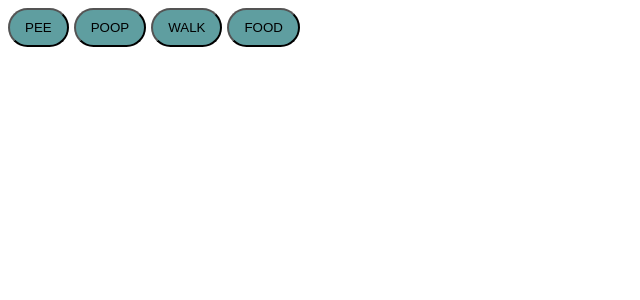
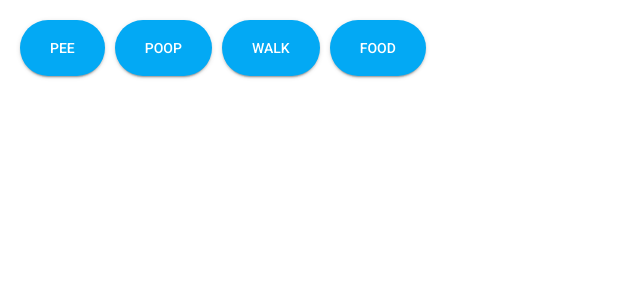
Before and after one commit to vipulchadda/Activity-Tracker, an Angular app in the folder ui/: page /index.html in a window 1280 px wide. Shown: the top 300 px of the page, without its empty margins (0-640 px from the left). Built offline with nearby package versions, Linux system fonts and the light colour scheme.

Commit message:
Adding angular material buttons and snackbar

```diff
--- a/ui/package.json
+++ b/ui/package.json
@@ -12,10 +12,12 @@
   "private": true,
   "dependencies": {
     "@angular/animations": "~10.1.0",
+    "@angular/cdk": "^10.2.4",
     "@angular/common": "~10.1.0",
     "@angular/compiler": "~10.1.0",
     "@angular/core": "~10.1.0",
     "@angular/forms": "~10.1.0",
+    "@angular/material": "^10.2.4",
     "@angular/platform-browser": "~10.1.0",
     "@angular/platform-browser-dynamic": "~10.1.0",
     "@angular/router": "~10.1.0",
--- a/ui/src/app/components/log-button/log-button.component.html
+++ b/ui/src/app/components/log-button/log-button.component.html
@@ -1 +1 @@
-<button (click)="click()">{{ type }}</button>
+<button mat-raised-button color="primary" (click)="click()">{{ type }}</button>
--- a/ui/src/app/components/log-button/log-button.component.scss
+++ b/ui/src/app/components/log-button/log-button.component.scss
@@ -0,0 +1,5 @@
+button.mat-raised-button {
+    padding: 10px 30px;
+    border-radius: 40px;
+    margin-right: 10px;
+}
--- a/ui/src/app/components/log-button/log-button.component.ts
+++ b/ui/src/app/components/log-button/log-button.component.ts
@@ -1,6 +1,8 @@
 import { ActivityType } from 'src/app/enums/activity-type.enum';
 import { ApiService } from 'src/app/services/api.service';
 import { Component, Input } from '@angular/core';
+import { HttpErrorResponse } from '@angular/common/http';
+import { MatSnackBar } from '@angular/material/snack-bar';
 
 @Component({
     selector: 'app-log-button',
@@ -10,9 +12,20 @@ import { Component, Input } from '@angular/core';
 export class LogButtonComponent {
     @Input() type: ActivityType;
 
-    constructor(private apiService: ApiService) {}
+    constructor(private apiService: ApiService, private snackBar: MatSnackBar) {}
 
     click() {
-        this.apiService.trackActivity(this.type);
+        this.apiService.trackActivity(this.type).subscribe(
+            () => {
+                this.openSnackbar('Save successful');
+            },
+            (error: HttpErrorResponse) => {
+                this.openSnackbar(`Save failed. Error: ${error.message}`);
+            }
+        );
+    }
+
+    private openSnackbar(message: string): void {
+        this.snackBar.open(message, null, { duration: 3000 });
     }
 }
--- /dev/null
+++ b/ui/src/app/model/track-response.model.ts
@@ -0,0 +1,3 @@
+export interface TrackResponse {
+    message: string;
+}
--- a/ui/src/app/services/api.service.ts
+++ b/ui/src/app/services/api.service.ts
@@ -1,7 +1,9 @@
-import { Injectable } from '@angular/core';
 import { ActivityType } from '../enums/activity-type.enum';
 import { environment } from 'src/environments/environment';
 import { HttpClient } from '@angular/common/http';
+import { Injectable } from '@angular/core';
+import { Observable } from 'rxjs';
+import { TrackResponse } from '../model/track-response.model';
 
 @Injectable({
     providedIn: 'root'
@@ -9,9 +11,7 @@ import { HttpClient } from '@angular/common/http';
 export class ApiService {
     constructor(private httpClient: HttpClient) {}
 
-    trackActivity(type: ActivityType) {
-        this.httpClient
-            .post(`${environment.baseURL}/track-activity`, { type: type })
-            .subscribe((resp) => console.log(resp));
+    trackActivity(type: ActivityType): Observable<TrackResponse> {
+        return this.httpClient.post<TrackResponse>(`${environment.baseURL}/track-activity`, { type: type });
     }
 }
--- a/ui/src/index.html
+++ b/ui/src/index.html
@@ -6,6 +6,8 @@
         <base href="/" />
         <meta name="viewport" content="width=device-width, initial-scale=1" />
         <link rel="icon" type="image/x-icon" href="favicon.ico" />
+        <link href="https://fonts.googleapis.com/css?family=Roboto:300,400,500&display=swap" rel="stylesheet" />
+        <link href="https://fonts.googleapis.com/icon?family=Material+Icons" rel="stylesheet" />
     </head>
     <body>
         <app-root></app-root>
--- a/ui/src/styles.scss
+++ b/ui/src/styles.scss
@@ -1,7 +1,45 @@
+// Custom Theming for Angular Material
+// For more information: https://material.angular.io/guide/theming
+@import '~@angular/material/theming';
+// Plus imports for other components in your app.
+
+// Include the common styles for Angular Material. We include this here so that you only
+// have to load a single css file for Angular Material in your app.
+// Be sure that you only ever include this mixin once!
+@include mat-core();
+
+// Define the palettes for your theme using the Material Design palettes available in palette.scss
+// (imported above). For each palette, you can optionally specify a default, lighter, and darker
+// hue. Available color palettes: https://material.io/design/color/
+$activity-tracker-primary: mat-palette($mat-light-blue);
+$activity-tracker-accent: mat-palette($mat-pink, A200, A100, A400);
+
+// The warn palette is optional (defaults to red).
+$activity-tracker-warn: mat-palette($mat-red);
+
+// Create the theme object. A theme consists of configurations for individual
+// theming systems such as "color" or "typography".
+$activity-tracker-theme: mat-light-theme(
+    (
+        color: (
+            primary: $activity-tracker-primary,
+            accent: $activity-tracker-accent,
+            warn: $activity-tracker-warn
+        )
+    )
+);
+
+// Include theme styles for core and each component used in your app.
+// Alternatively, you can import and @include the theme mixins for each component
+// that you are using.
+@include angular-material-theme($activity-tracker-theme);
+
 /* You can add global styles to this file, and also import other style files */
-button {
-    padding: 10px 15px;
-    border-radius: 20px;
-    background-color: cadetblue;
-    margin-right: 5px;
+html,
+body {
+    height: 100%;
 }
+body {
+    margin: 20px;
+    font-family: Roboto, 'Helvetica Neue', sans-serif;
+}
```
Also changed, not shown: ui/src/app/app.module.ts (+14 -5 lines), 1 other file (tests, documents, lock files or other folders).
